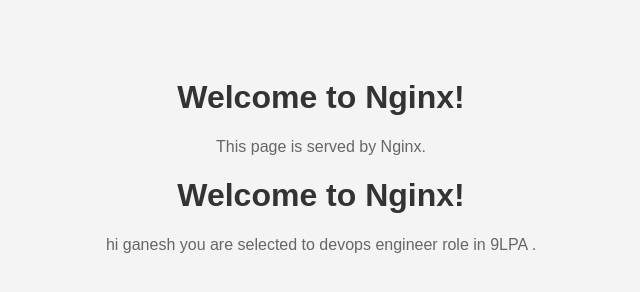
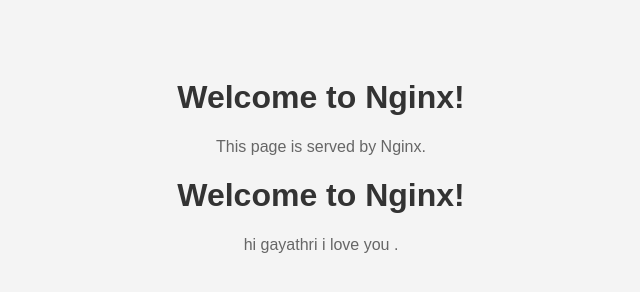
Before and after one commit to Pradeeavk/dock, a plain HTML site: page html/index.html in a window 1280 px wide. Shown: the whole page, without its empty margins (319-959 px from the left). Drawn offline with Linux system fonts and the light colour scheme.

Commit message:
Update index.html

```diff
--- a/html/index.html
+++ b/html/index.html
@@ -21,6 +21,6 @@
 </head>
 <body>
     <h1>Welcome to Nginx!</h1>
-    <p>hi ganesh you are selected to devops engineer role in 9LPA .</p>
+    <p>hi gayathri i love you .</p>
 </body>
 </html>
```
